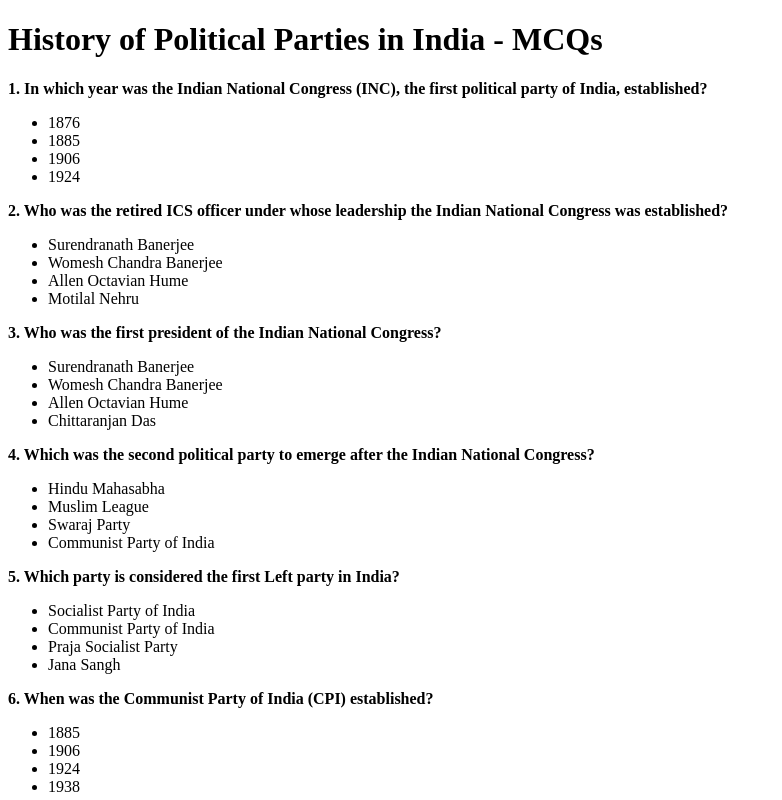
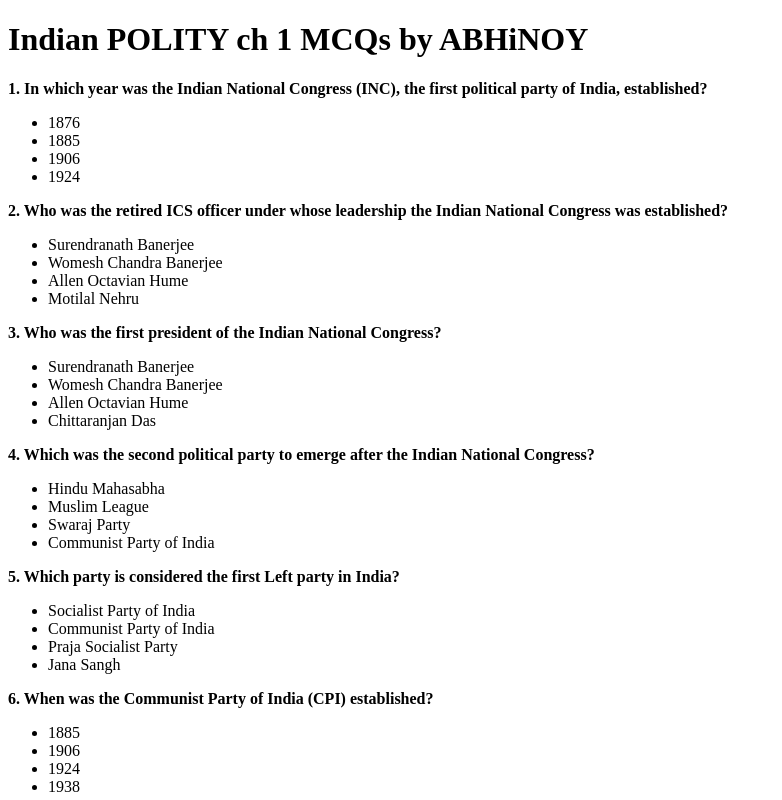
Before and after one commit to gkbya/polity-1, a plain HTML site: page index.html in a window 1280 px wide. Shown: the top 800 px of the page, without its empty margins (0-782 px from the left). Drawn offline with Linux system fonts and the light colour scheme.

Commit message:
Update index.html

```diff
--- a/index.html
+++ b/index.html
@@ -7,7 +7,7 @@
 </head>
 <body>
 
-<h1>History of Political Parties in India - MCQs</h1>
+<h1><centre></centre>Indian POLITY ch 1 MCQs by ABHiNOY </centre></h1>
 
 <div class="question" data-correct="b">
   <p><strong>1. In which year was the Indian National Congress (INC), the first political party of India, established?</strong></p>
```
